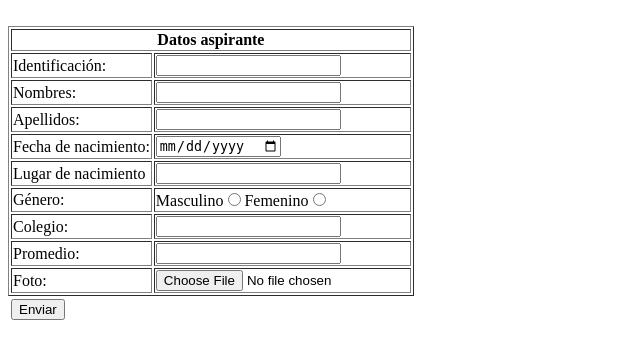
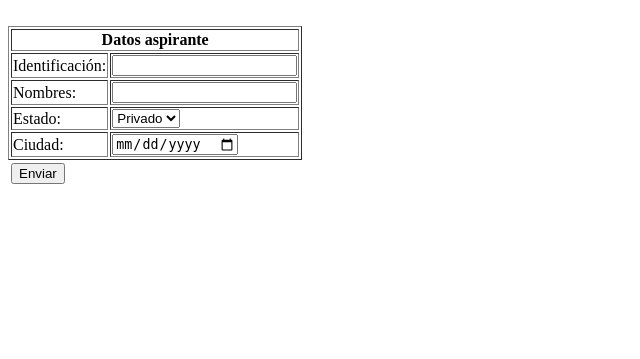
Before and after one commit to Ingsoft2/sistemaAdmisiones2, a PHP site: page /gestionarColegio.php in a window 1280 px wide. Shown: the top 359 px of the page, without its empty margins (0-640 px from the left). Run offline with PHP 8.4, Linux system fonts and the light colour scheme.

Commit message:
gestion Colegio,

```diff
--- a/Header.php
+++ b/Header.php
@@ -12,10 +12,10 @@
     <nav>
                 <div id="nav">
                     <ul>
-                        <li><a href="#">Gestionar facultad</a></li>
+                        <li><a href="gestionarFacultad.php">Gestionar facultad</a></li>
                         <li> <a href="gestionarPrograma.php">Gestionar programa</a></li>
-                           <li> <a href="#">Gestionar colegio</a></li>
-                           <li> <a href="#">Gestionar aspirante</a></li>
+                        <li> <a href="gestionarColegio.php">Gestionar colegio</a></li>
+                           <li> <a href="g">Gestionar aspirante</a></li>
                            <li> <a href="#">Consultar admitidos</a></li>
                            <li> <a href="#">Registrar resultados</a></li>
                            <li> <a href="#">Ingresar aspirante</a></li>
--- a/gestionarColegio.php
+++ b/gestionarColegio.php
@@ -29,33 +29,19 @@ and open the template in the editor.
                         <td><input type="text" name="txt_nombres" value="" required=""/></td>
                     </tr>
                     <tr>
-                        <td>Apellidos:</td>
-                        <td><input type="text" name="txt_apellidos" value="" required=""/></td>
+                        <td>Estado:</td>
+                        <td>
+                            <select>
+                                <option selected> Privado </option>
+                                <option> Publico </option>
+                            </select>
+                        </td>
                     </tr>
                     <tr>
-                        <td>Fecha de nacimiento:</td>
+                        <td>Ciudad:</td>
                         <td><input type="date" name="txt_nacimiento" value="" required=""/></td>
                     </tr>
-                    <tr>
-                        <td>Lugar de nacimiento</td>
-                        <td><input type="text" name="txt_lugarnacimiento" value="" required=""/></td>
-                    </tr>
-                    <tr>
-                        <td>Género:</td>
-                        <td>Masculino<input type="radio" name="genero" value="Masculino"/>Femenino<input type="radio" name="genero" value="Femenino"></td>
-                    </tr>
-                    <tr>
-                        <td>Colegio:</td>
-                        <td><input type="text" name="txt_colegio" value="" required=""/></td>
-                    </tr>
-                    <tr>
-                        <td>Promedio:</td>
-                        <td><input type="text" name="txt_promedio" value="" required=""td>
-                    </tr>
-                    <tr>
-                        <td>Foto:</td>
-                        <td><input type="file" name="foto" value="" /></td>
-                    </tr>
+
 
                 </tbody>
             </table>
```
